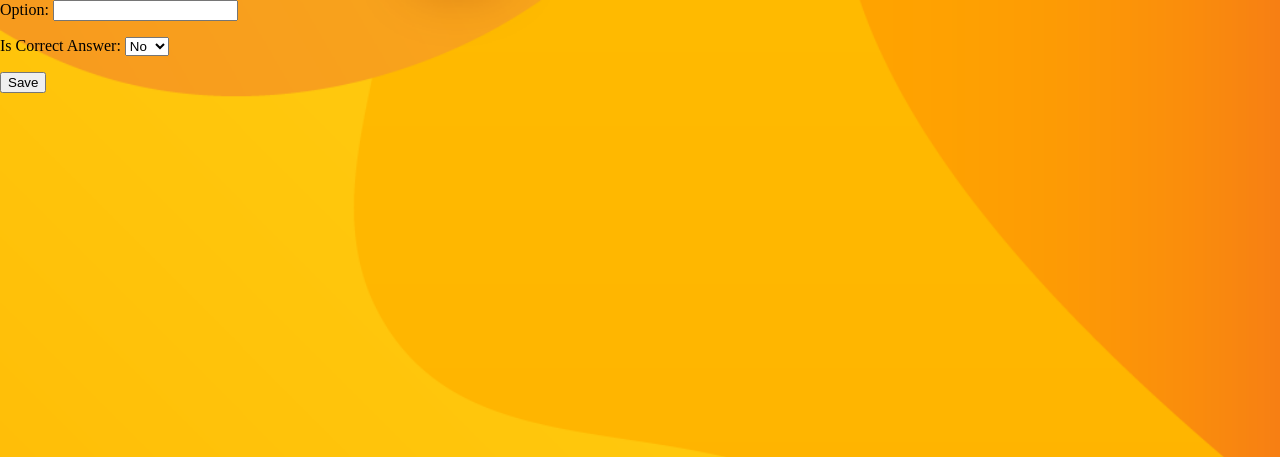
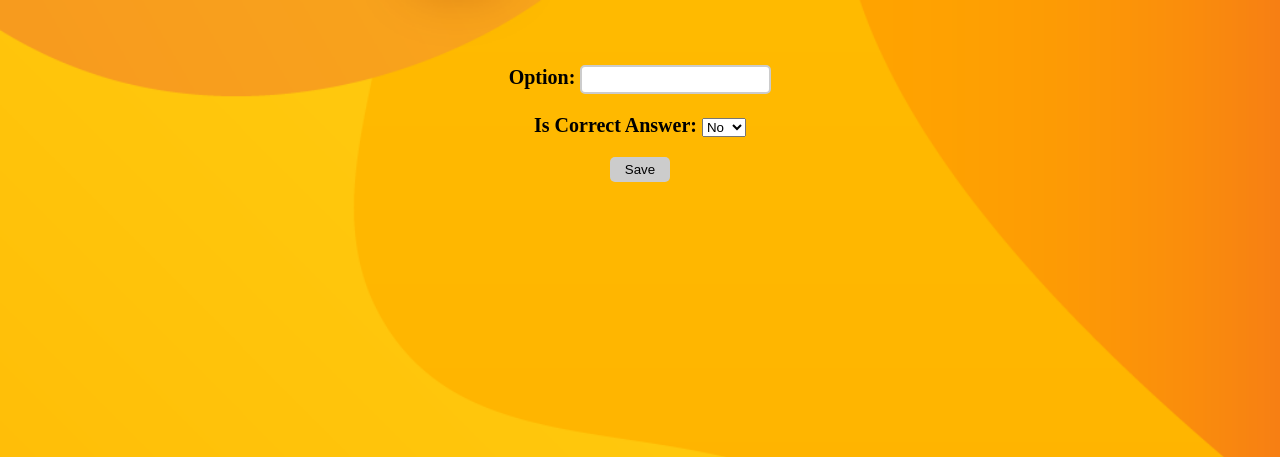
Before and after one commit to Ritvikshah2000/Inquizitive, a Django app: template inquizitive/quizzes/templates/quizzes/quiz_question_form.html in a window 1280 px wide. Shown: the top 457 px of the page. Run offline with Django 3.2, Linux system fonts and the light colour scheme; the template is opened without the code that fills it: values that come from a table or form of the project are taken from there, others are empty.

Commit message:
Add styling for create_quiz_question page

```diff
--- /dev/null
+++ b/inquizitive/quizzes/static/quizzes/quiz_question_form.css
@@ -0,0 +1,44 @@
+/* Start of body styling */
+body, html {
+    width: 100%;
+    height: 100%;
+    margin: 0 auto;
+  }
+
+body {
+    background: white url("images/sporcle_placeholder.png") no-repeat;
+    background-size: cover;
+}
+/* End of body styling */
+
+
+.create_quiz_form{
+    margin:0 auto; /* Centers element*/
+    margin-top: 30px;
+    padding: 15px 30px;
+    text-align: center;
+    font-size: 20px;
+    font-weight: bold;
+    transition-duration: 0.2s;
+
+}
+
+input[type=text] {
+    padding:5px;
+    border:2px solid #ccc;
+    -webkit-border-radius: 5px;
+    border-radius: 5px;
+}
+
+input[type=text]:focus {
+    border-color:#333;
+}
+
+input[type=submit] {
+    padding:5px 15px;
+    background:#ccc;
+    border:0 none;
+    cursor:pointer;
+    -webkit-border-radius: 5px;
+    border-radius: 5px;
+}
--- a/inquizitive/quizzes/templates/quizzes/quiz_question_form.html
+++ b/inquizitive/quizzes/templates/quizzes/quiz_question_form.html
@@ -1,15 +1,14 @@
 <!-- Create_quiz_question page -->
 {% load static %}
-<link rel="stylesheet" type="text/css" href="{% static 'quizzes/quiz_genres.css' %}">
+<link rel="stylesheet" type="text/css" href="{% static 'quizzes/quiz_question_form.css' %}">
 
+<div class="create_quiz_form">
     <form method="post">
         {% csrf_token %}
         {{ form.as_p }}
-
-    {% for form in formset %}
-        <div>
+        {% for form in formset %}>
             {{form.as_p}}
-        </div>
         {% endfor %}
         <input type="submit" value="Save">
     </form>
+</div>
```
Also changed, not shown: inquizitive/quizzes/static/quizzes/quiz_genres.css (line endings or trailing spaces). Lines whose indentation alone changed are shown as unchanged.
